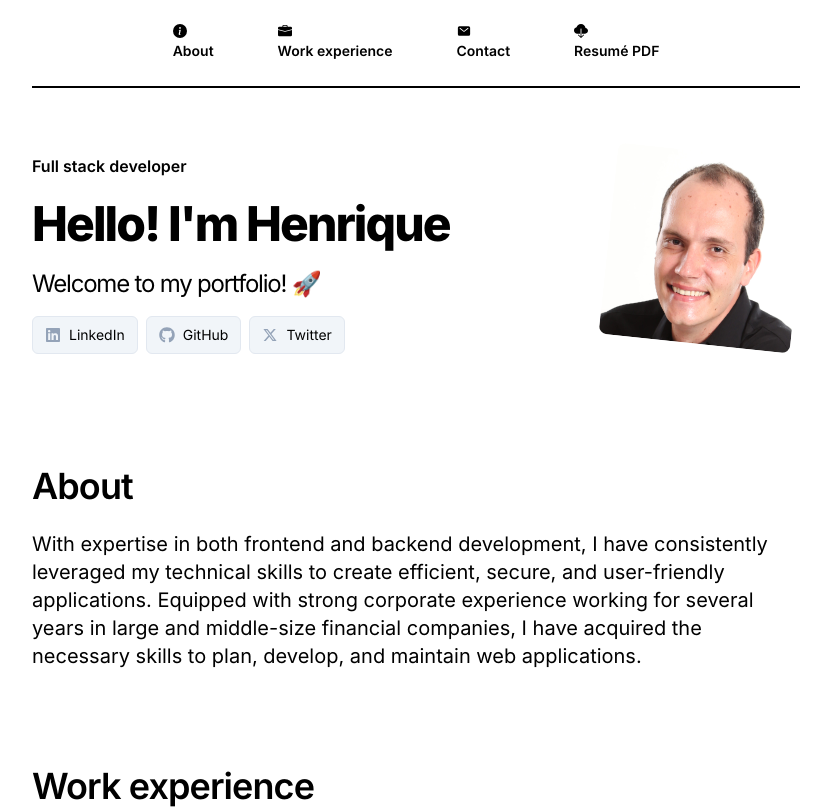
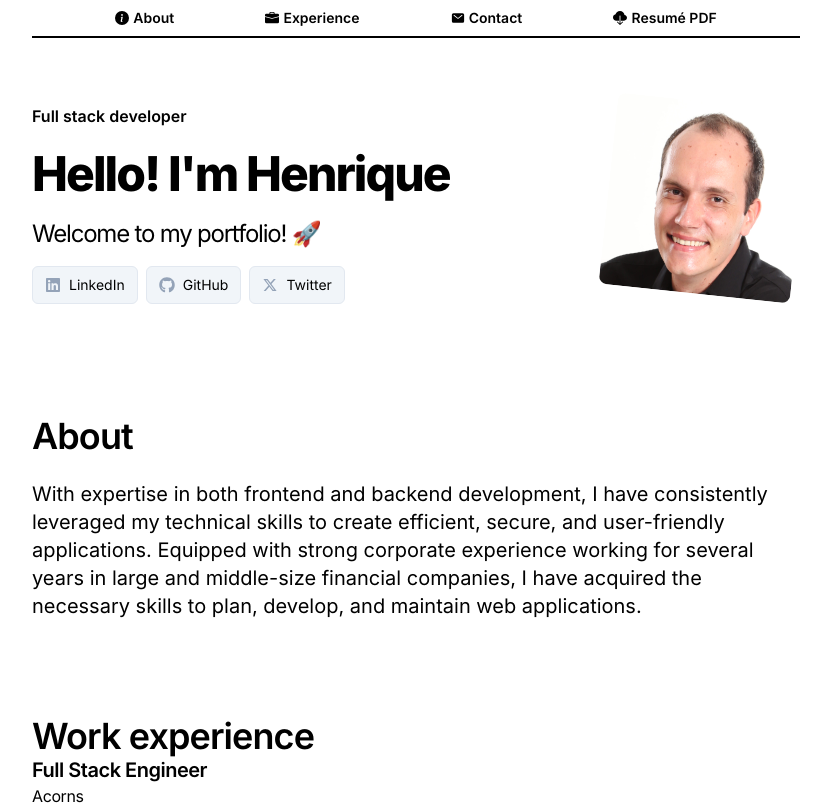
Before and after one commit to hrohden/hrohden.github.io, a React (Vite) app: page / in a window 1280 px wide. Shown: the top 809 px of the page, without its empty margins (224-1055 px from the left). Built offline with nearby package versions, Linux system fonts and the light colour scheme.

Commit message:
Refactor Navbar component layout and styling

```diff
--- a/src/components/Navbar.tsx
+++ b/src/components/Navbar.tsx
@@ -7,28 +7,28 @@ import { IoMail } from "react-icons/io5";
 
 const Navbar = () => {
   return (
-    <nav className="flex justify-center py-6 border-b-2 border-black">
-      <ul className="list-none flex gap-16">
+    <nav className="py-2 border-b-2 border-black">
+      <ul className="list-none flex gap-2 justify-between md:justify-evenly text-sm font-semibold">
         <li className="text-center">
-          <a href="#" className="font-semibold text-sm">
+          <a href="#" className="flex gap-1 items-center">
             <BsInfoCircleFill />
             About
           </a>
         </li>
         <li className="text-center">
-          <a href="#" className="font-semibold text-sm">
+          <a href="#" className="flex gap-1 items-center">
             <BsFillBriefcaseFill />
-            Work experience
+            Experience
           </a>
         </li>
         <li className="text-center">
-          <a href="#" className="font-semibold text-sm">
+          <a href="#" className="flex gap-1 items-center">
             <IoMail />
             Contact
           </a>
         </li>
         <li className="text-center">
-          <a href="#" className="font-semibold text-sm">
+          <a href="#" className="flex gap-1 items-center">
             <BsCloudDownloadFill />
             Resumé PDF
           </a>
```
